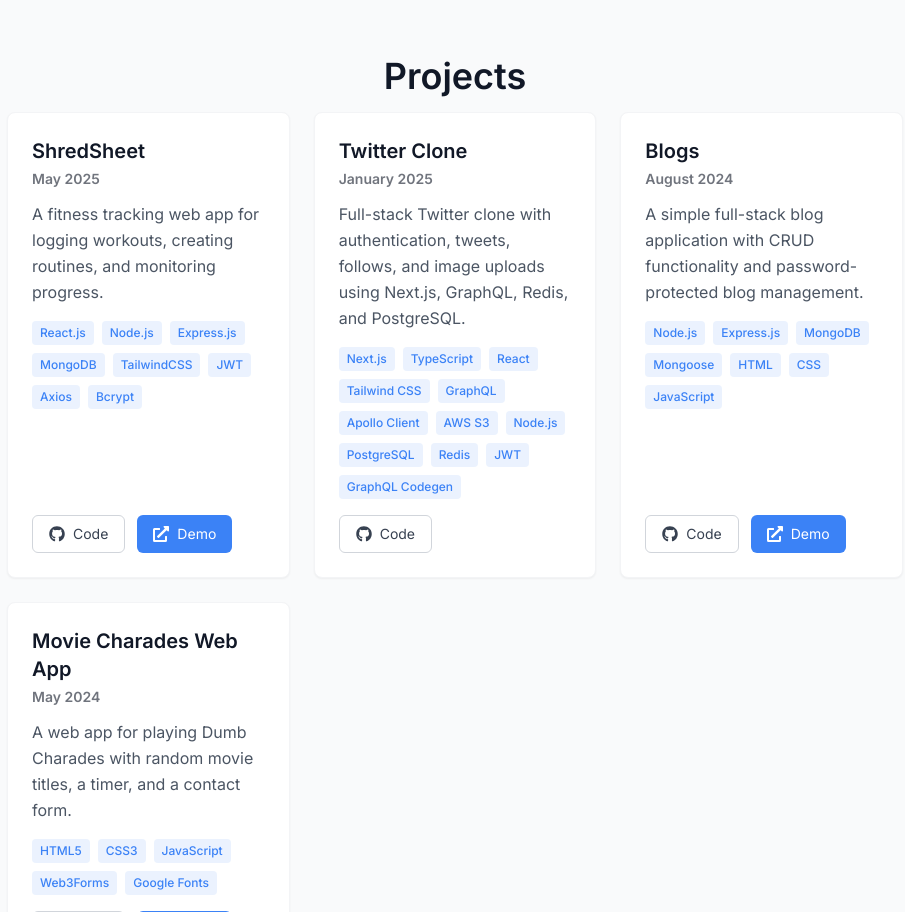
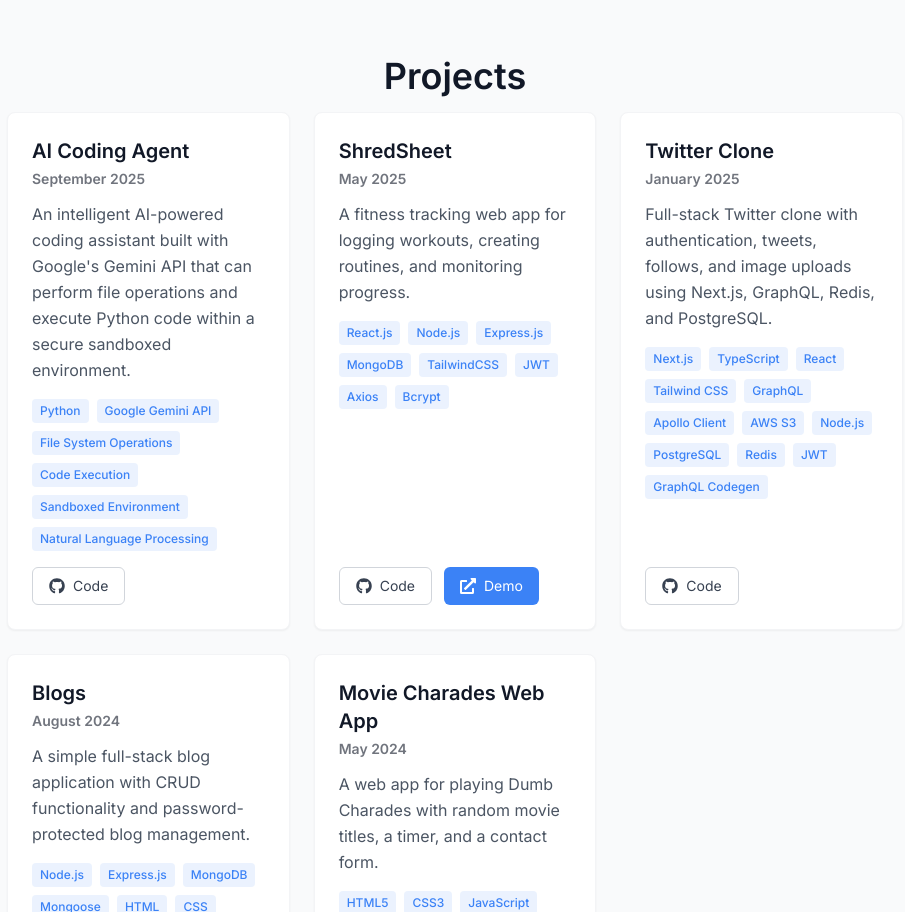
Before and after one commit to bijayabc/portfolio, a React (Create React App) app: page / in a window 1280 px wide. Shown: the part 1860-2772 px from the top of the page, without its empty margins (185-1090 px from the left). Built offline with nearby package versions, Linux system fonts and the light colour scheme.

Commit message:
added a project

```diff
--- a/src/components/Projects.js
+++ b/src/components/Projects.js
@@ -3,6 +3,14 @@ import { FaGithub, FaExternalLinkAlt } from 'react-icons/fa';
 
 const Projects = () => {
   const projects = [
+    {
+      name: 'AI Coding Agent',
+      description: 'An intelligent AI-powered coding assistant built with Google\'s Gemini API that can perform file operations and execute Python code within a secure sandboxed environment.',
+      tech: ['Python', 'Google Gemini API', 'File System Operations', 'Code Execution', 'Sandboxed Environment', 'Natural Language Processing'],
+      github: 'https://github.com/bijayabc/ai-coding-agent',
+      demo: null,
+      completedDate: 'September 2025'
+    },
     {
       name: 'ShredSheet',
       description: 'A fitness tracking web app for logging workouts, creating routines, and monitoring progress.',
```
